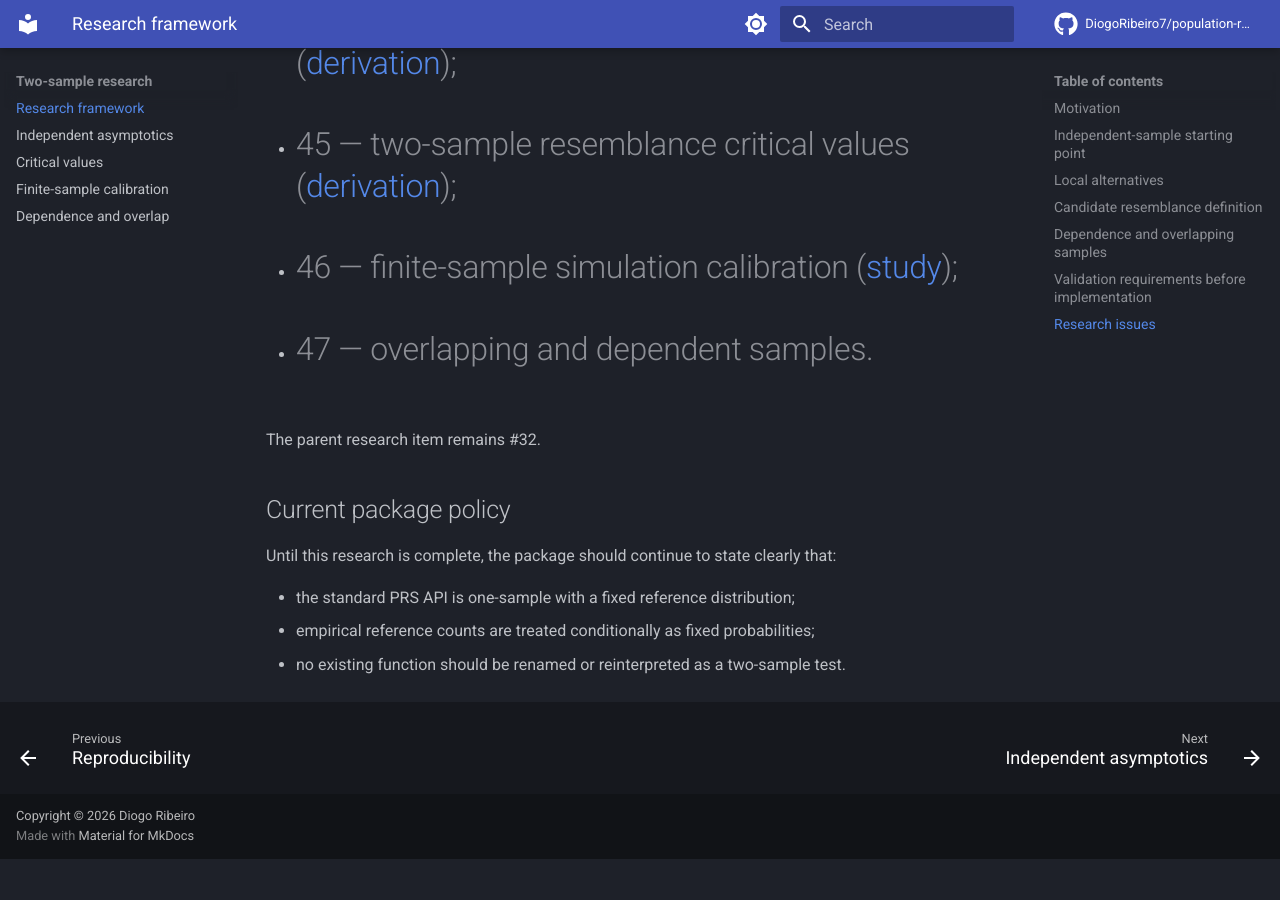
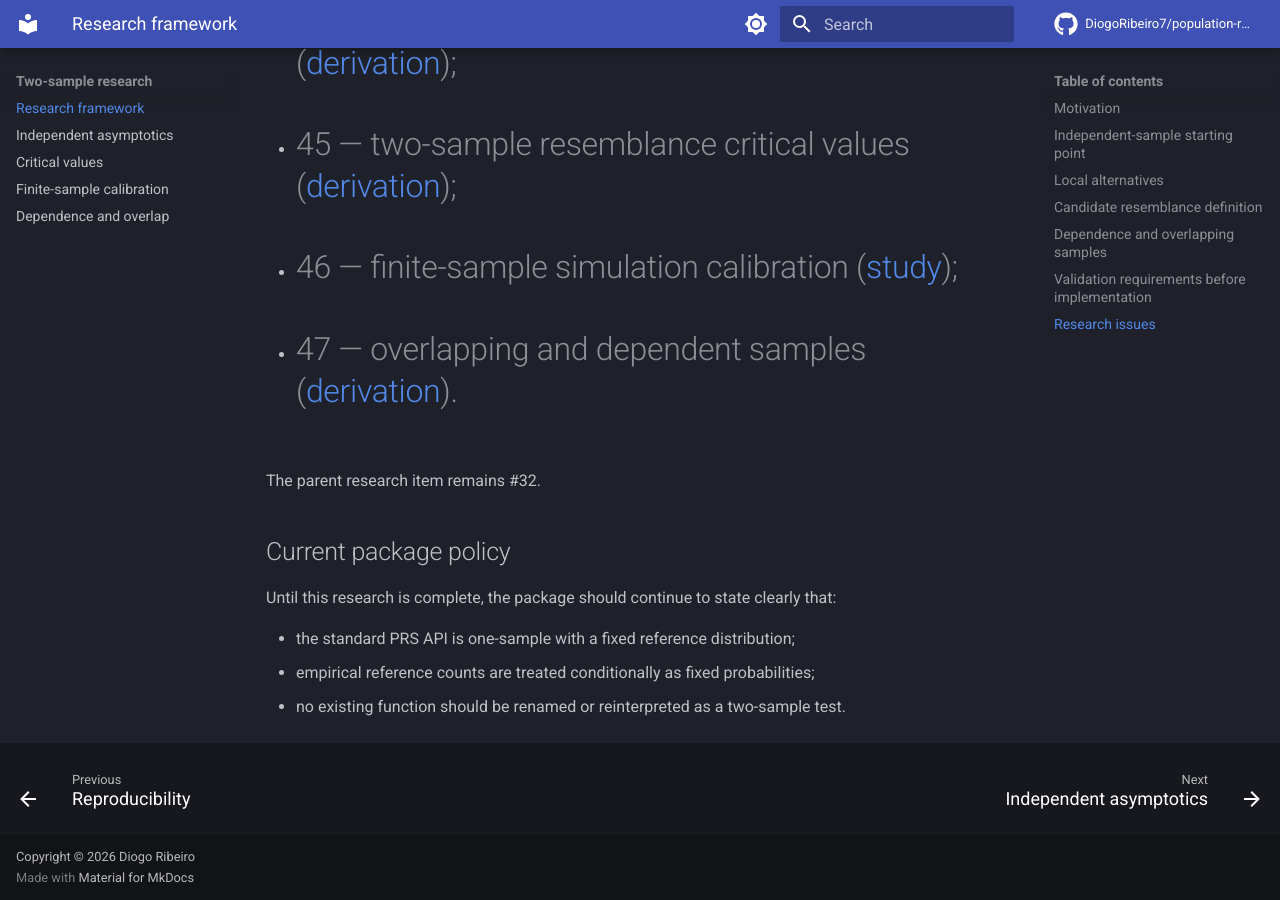
Before and after one commit to DiogoRibeiro7/population-resemblance, an MkDocs documentation site: the page built from docs/two-sample-research.md, in a window 1280 px wide and 900 px high, scrolled down 3894 px. Built offline with MkDocs 1.6.1 and Material for MkDocs 9.7.7, drawn with Linux system fonts in a browser that asks for light colours; comment, search, counter and statistics services are not loaded; before the commit the page ends 4753 px from its top, so only the background shows below that.

Commit message:
docs: link dependence research

```diff
--- a/docs/two-sample-research.md
+++ b/docs/two-sample-research.md
@@ -182,7 +182,7 @@ The work is split into focused research tasks:
 - #44 — independent two-sample asymptotics ([derivation](two-sample-asymptotics.md));
 - #45 — two-sample resemblance critical values ([derivation](two-sample-critical-values.md));
 - #46 — finite-sample simulation calibration ([study](two-sample-calibration.md));
-- #47 — overlapping and dependent samples.
+- #47 — overlapping and dependent samples ([derivation](two-sample-dependence.md)).
 
 The parent research item remains #32.
 
```
